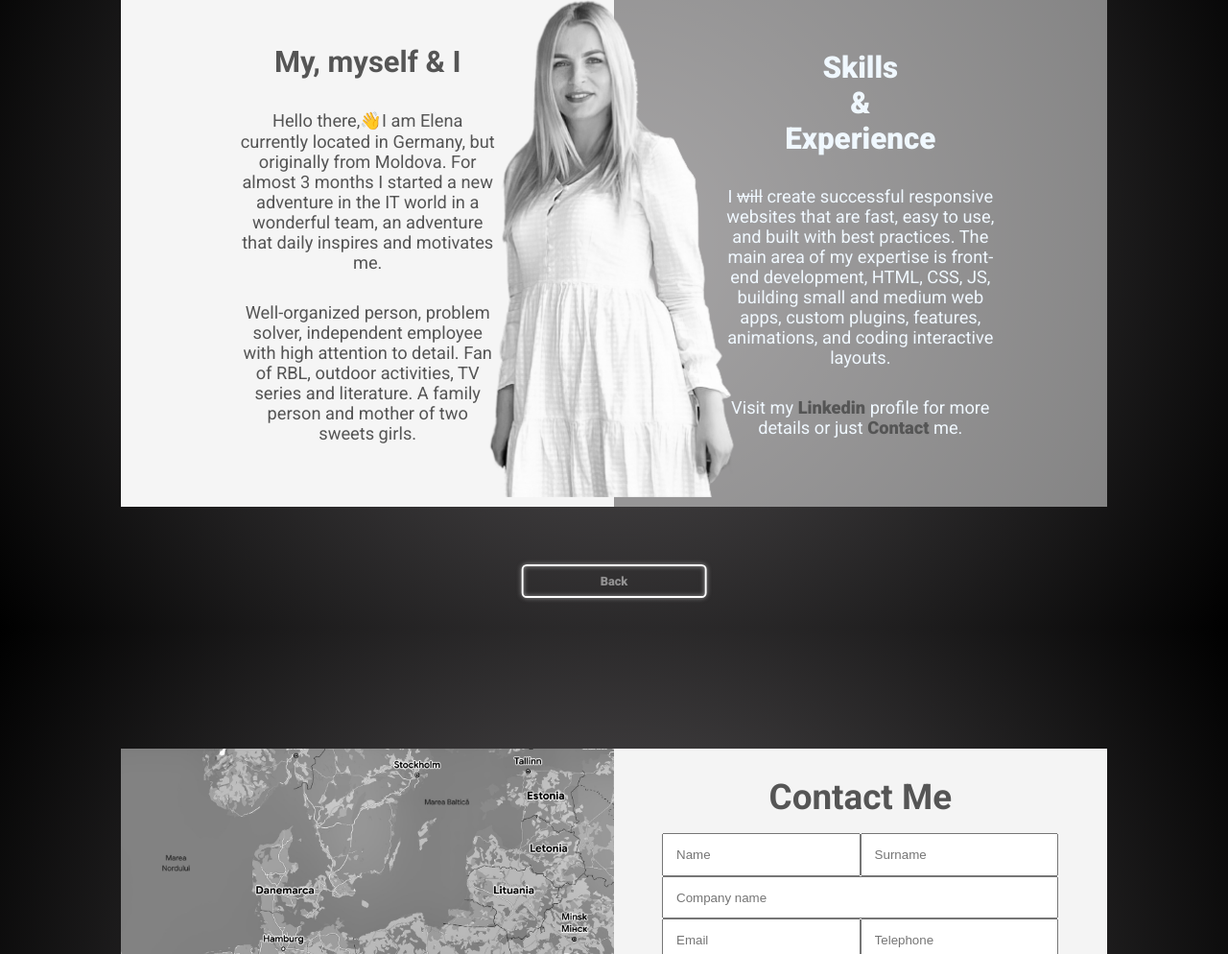
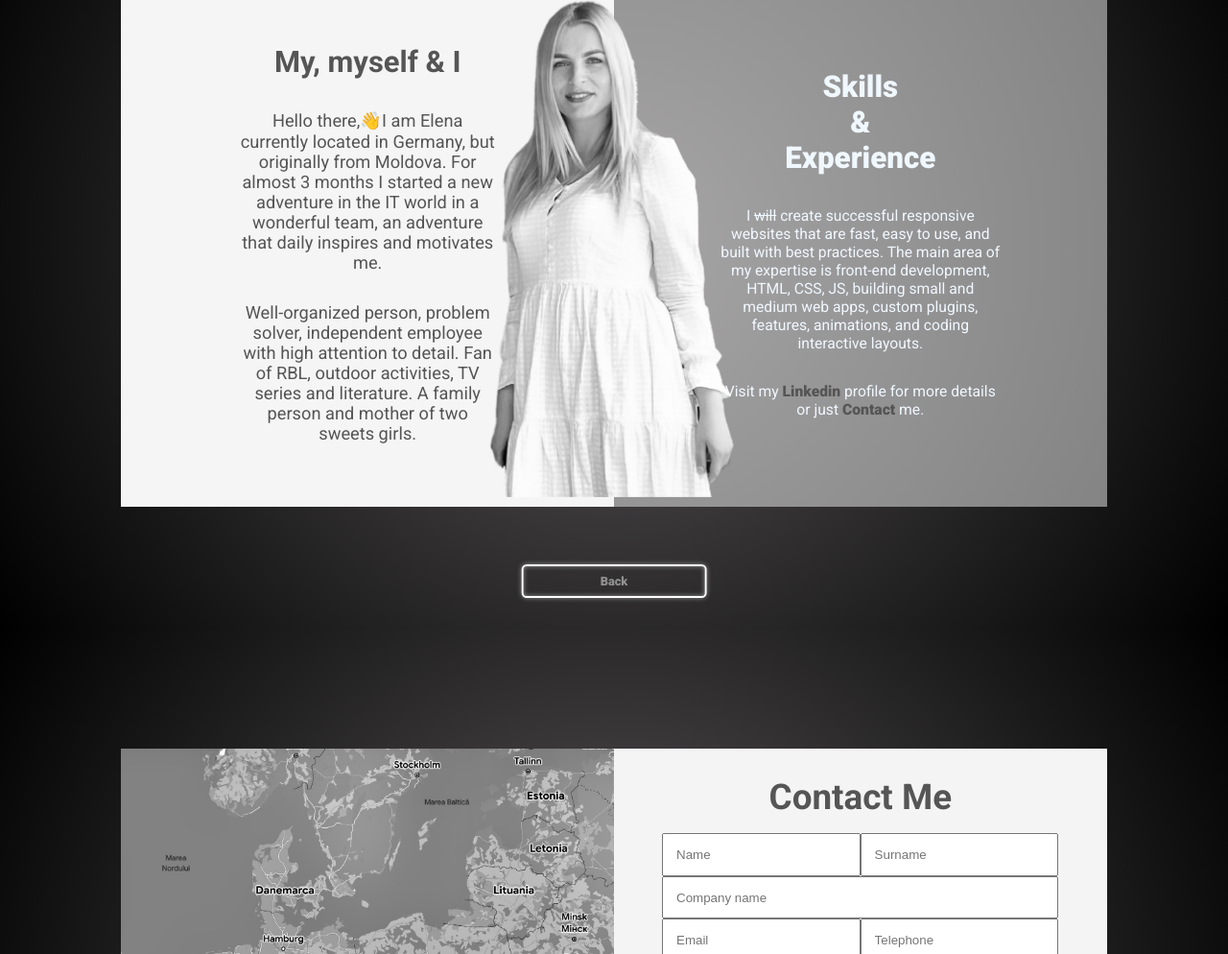
Before and after one commit to elenaRotari/finalProject-UIB, a website: page index.html in a window 1280 px wide. Shown: the part 1746-2740 px from the top of the page at 96% size. Drawn offline with Linux system fonts and the light colour scheme.

Commit message:
noch ein versuch

```diff
--- a/sass/_aboutme.scss
+++ b/sass/_aboutme.scss
@@ -94,7 +94,7 @@
           text-align: center;
         }
         p {
-          font-size: calc(var.$spacer/2 + 0.8vw);
+          font-size: calc(var.$spacer/2 + 0.6vw);
           text-align: center;
           .will {
             text-decoration: line-through;
```
Also changed, not shown: css/style.css.
